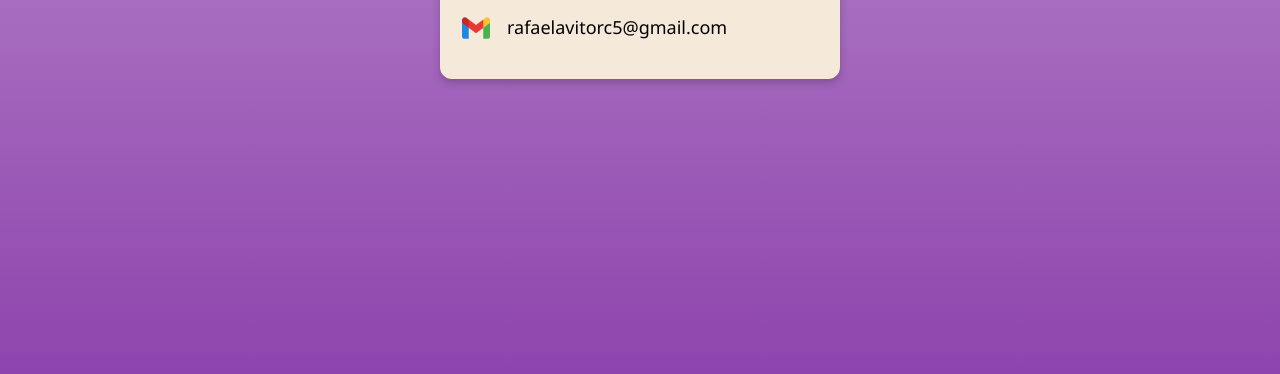
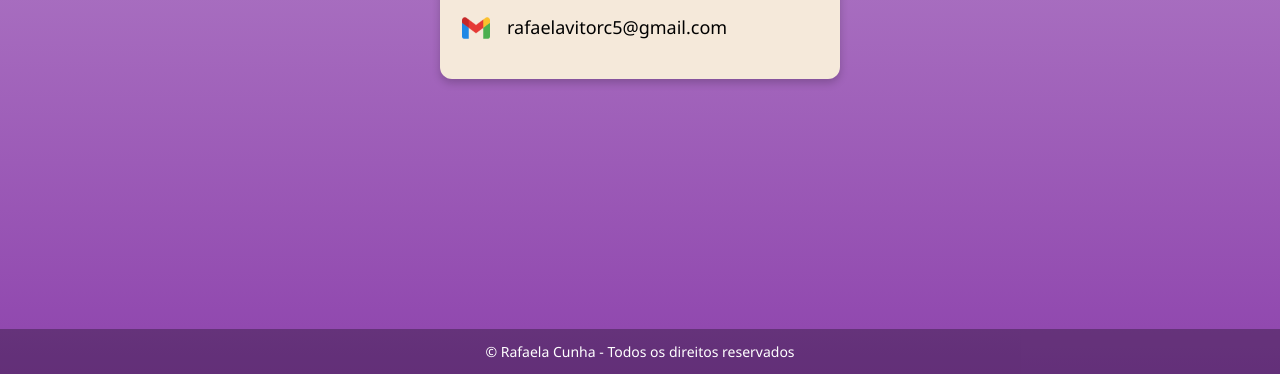
Before and after one commit to Rafacunha7/Portfolio, a plain HTML site: page index.html in a window 1280 px wide. Shown: the part 426-800 px from the top of the page. Drawn offline with nearby package versions, Linux system fonts and the light colour scheme.

Commit message:
Versão 1
Site feito por uma aluna

```diff
--- a/css/style.css
+++ b/css/style.css
@@ -65,3 +65,15 @@ a {
 a:hover {
       color: #8e44ad;
 }
+
+footer {
+      position: fixed;
+      bottom: 0;
+      left: 0;
+      width: 100%;
+      padding: 12px;
+      text-align: center;
+      font-size: 14px;
+      color: white;
+      background: rgba(0, 0, 0, 0.3);
+}
--- a/index.html
+++ b/index.html
@@ -37,6 +37,9 @@
       <a href="mailto:rafaelavitorc5@gmail.com">rafaelavitorc5@gmail.com</a>
     </div>
   </div>
+  <footer>
+    &copy; Rafaela Cunha - Todos os direitos reservados
+  </footer>
 </body>
 <!-- Latest compiled JavaScript -->
 <script src="https://cdn.jsdelivr.net/npm/bootstrap@5.3.3/dist/js/bootstrap.bundle.min.js"></script>
```
